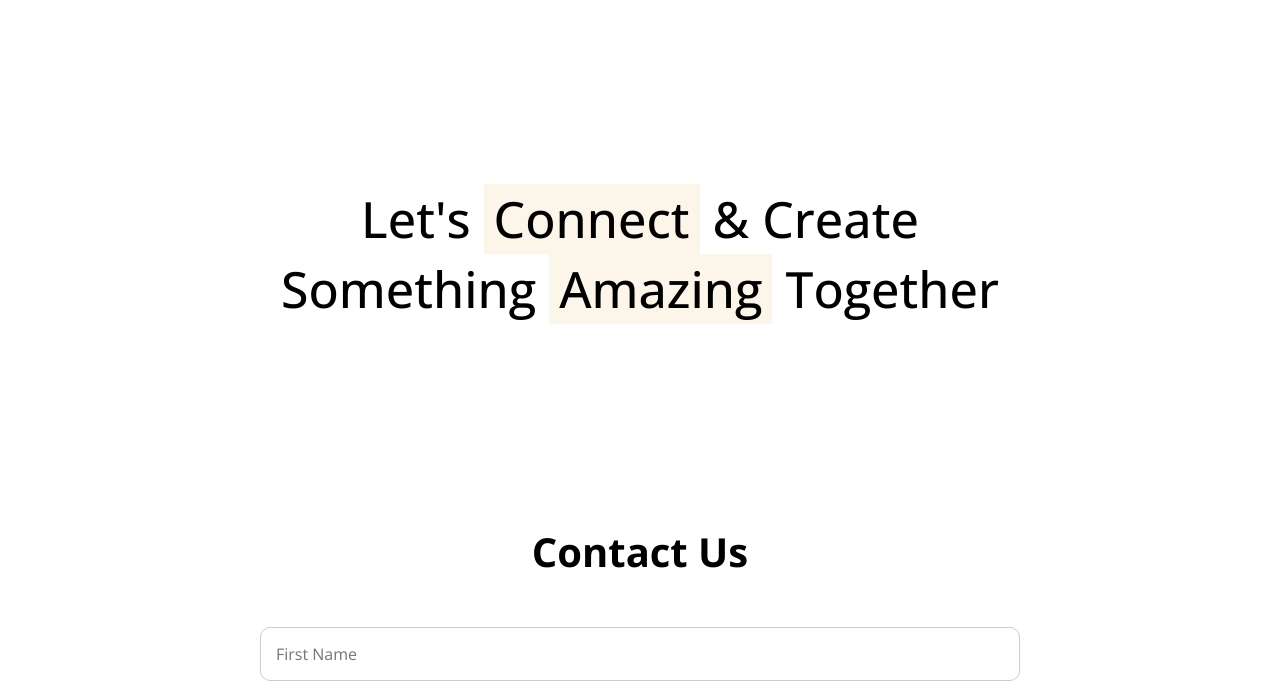
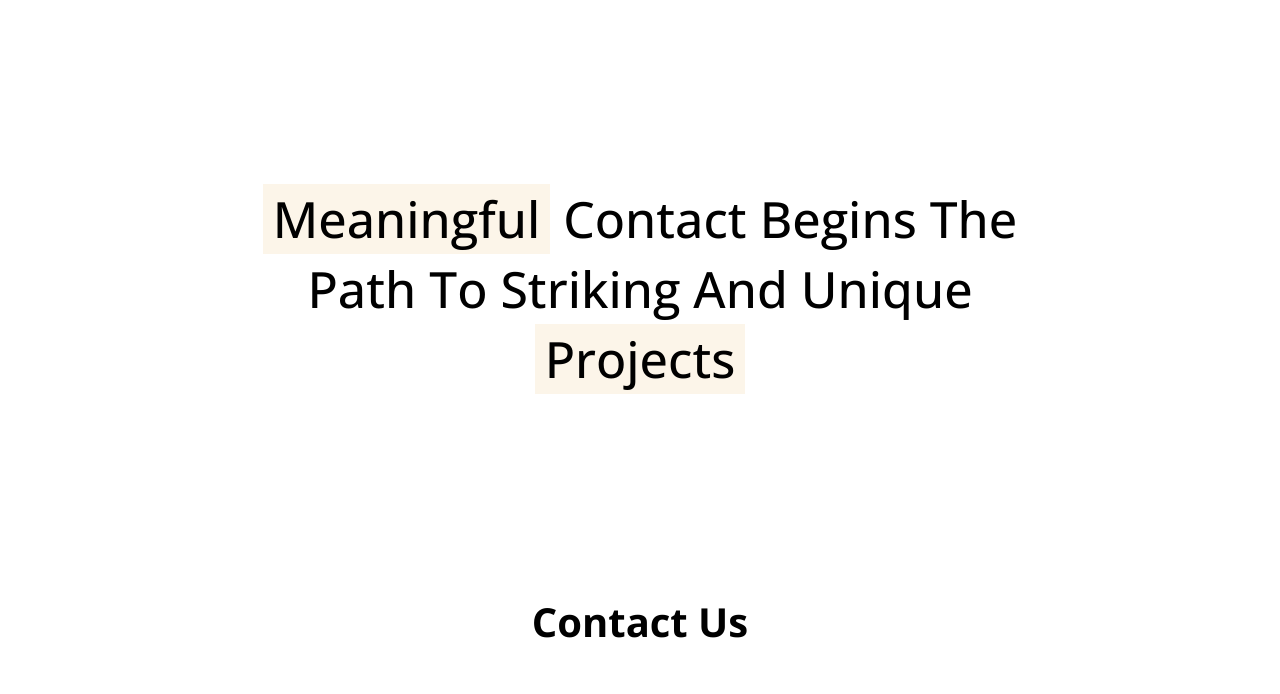
Before and after one commit to mohamed-hossam1/lumina-creative, a plain HTML site: page contact.html in a window 1280 px wide. Shown: the part 84-778 px from the top of the page. Drawn offline with nearby package versions, Linux system fonts and the light colour scheme.

Commit message:
update index.html

```diff
--- a/contact.html
+++ b/contact.html
@@ -32,7 +32,7 @@
 
     <main data-aos="fade-up">
         <header>
-            <h1 class="sub-hero">Let's <span>Connect</span> & Create Something <span>Amazing</span> Together</h1>
+            <h1 class="sub-hero"><span>Meaningful</span> Contact Begins The Path To Striking And Unique <span>Projects</span></h1>
         </header>
 
         <section class="contact-form-section" aria-label="Contact Form">
```
